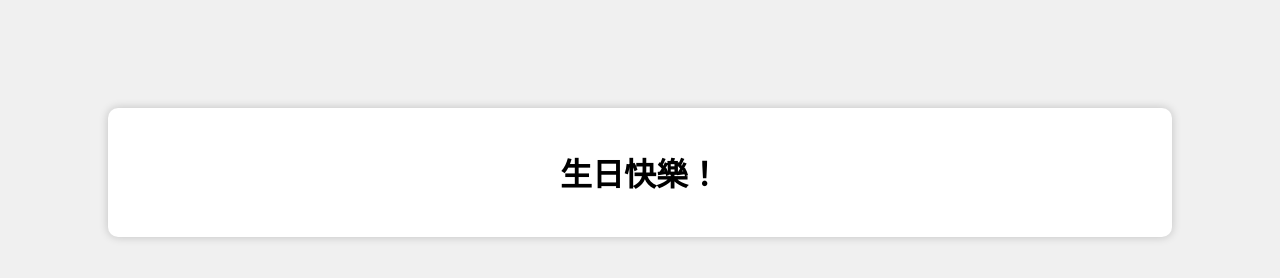
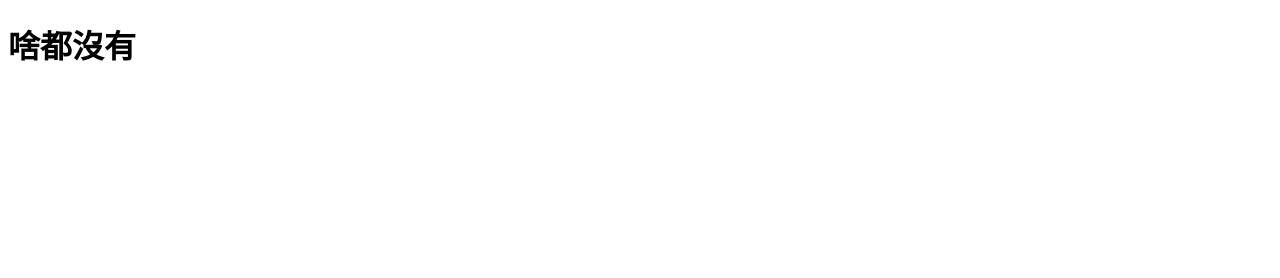
Before and after one commit to FallenConfidence/gift, a plain HTML site: page index.html in a window 1280 px wide. Drawn offline with Linux system fonts and the light colour scheme.

Commit message:
Update index.html

```diff
--- a/index.html
+++ b/index.html
@@ -1,28 +1,11 @@
 <!DOCTYPE html>
-<html lang="en">
+<html lang="ch">
 <head>
-    <meta charset="UTF-8">
-    <meta name="viewport" content="width=device-width, initial-scale=1.0">
-    <title>生日快樂</title>
-    <style>
-        body {
-            font-family: Arial, sans-serif;
-            background-color: #f0f0f0;
-            text-align: center;
-            padding: 100px;
-        }
-
-        .birthday-wish {
-            background-color: #fff;
-            padding: 20px;
-            border-radius: 10px;
-            box-shadow: 0 0 10px rgba(0, 0, 0, 0.2);
-        }
-    </style>
+    <title>禮物</title>
+<style>
+</style>
 </head>
 <body>
-    <div class="birthday-wish">
-        <h1>生日快樂！</h1>
-    </div>
+        <h1>啥都沒有</h1>
 </body>
 </html>
```
